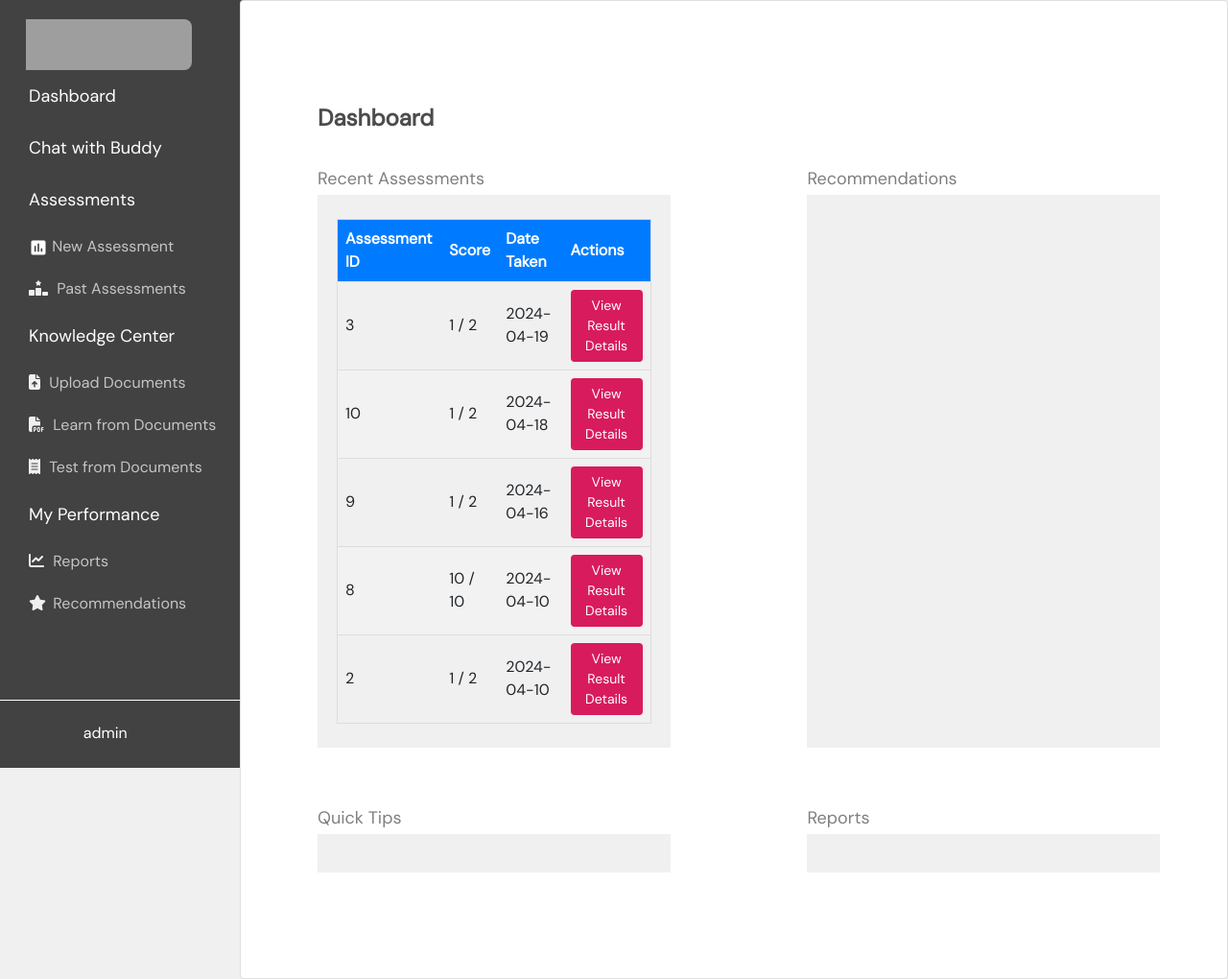
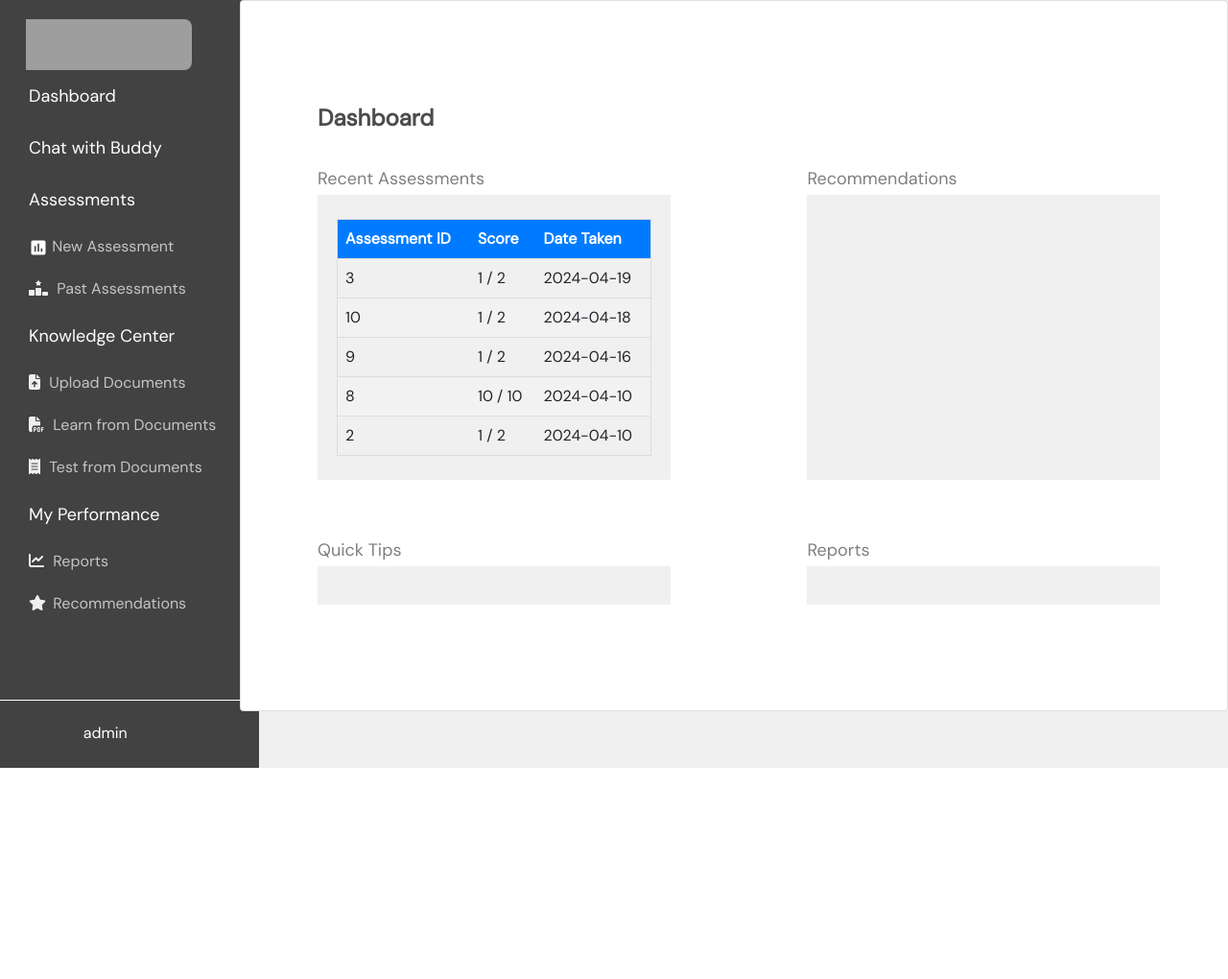
Before and after one commit to igebra-ai/buddygpt, a Django app: page /dashboard/ in a window 1280 px wide. Shown: the whole page at 96% size. After the commit the page ends 800 px from the top, so only its background shows below. Run offline with Django 4.2, Linux system fonts and the light colour scheme; a user stored in the database is signed in; data comes from the database, SQL or seed files in the repository; some libraries are stand-ins or nearby versions; grey boxes are pictures that could not be loaded.

Commit message:
updated recent assesment in dashboard

```diff
--- a/chatbot/templates/dashboard.html
+++ b/chatbot/templates/dashboard.html
@@ -136,7 +136,6 @@
                   <th>Assessment ID</th>
                   <th>Score</th>
                   <th>Date Taken</th>
-                  <th>Actions</th>
                 </tr>
               </thead>
               <tbody>
@@ -145,9 +144,7 @@
                   <td>{{ assessment.assessment_id }}</td>
                   <td>{{ assessment.score }} / {{ assessment.max_score }}</td>
                   <td>{{ assessment.date_taken|date:"Y-m-d" }}</td>
-                  <td>
-                    <button class="view-results-btn" onclick="showResultDetails('resultDetails{{ forloop.counter }}')">View Result Details</button>
-                  </td>
+
                 </tr>
                 {% endfor %}
               </tbody>
```
